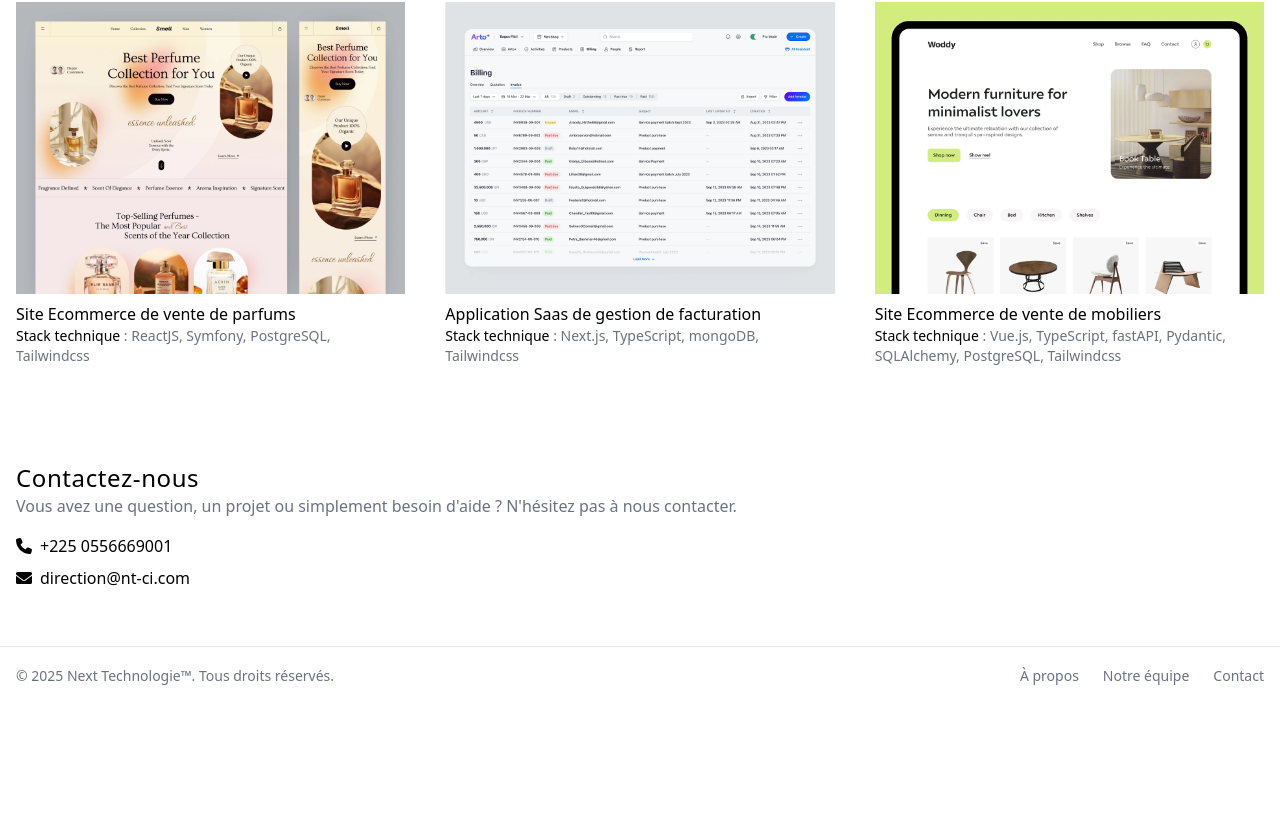
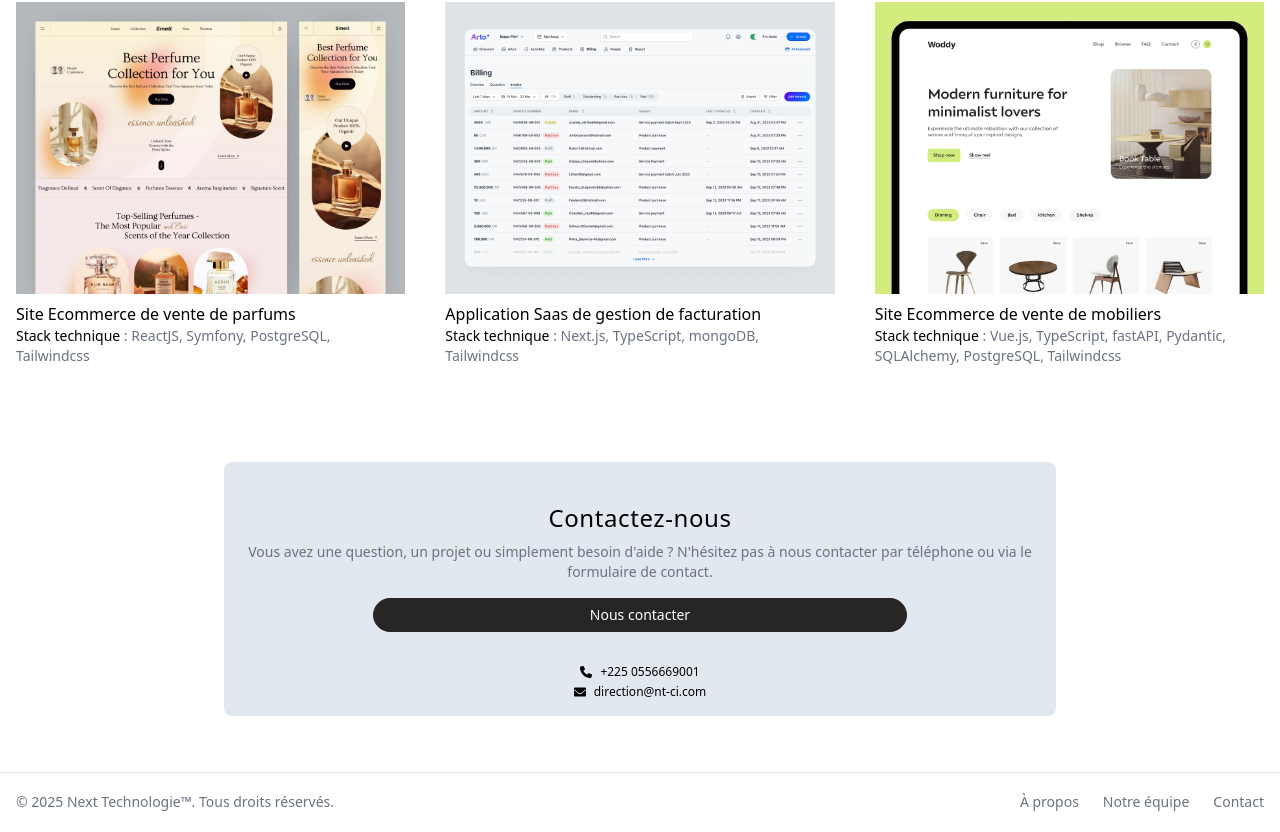
Before and after one commit to DaniOmer/next-technologie, a React (Vite) app: page / in a window 1280 px wide. Shown: the part 1801-2633 px from the top of the page. Before the commit the page ends 2507 px from the top, so only its background shows below. Built offline with nearby package versions, Linux system fonts and the light colour scheme.

Commit message:
Added contact section to expertises page

```diff
--- /dev/null
+++ b/src/components/CallTo.jsx
@@ -0,0 +1,5 @@
+function CallTo({ phone, children }) {
+  return <a href={`tel:${phone}`}>{children}</a>;
+}
+
+export default CallTo;
--- a/src/components/ContactUs.jsx
+++ b/src/components/ContactUs.jsx
@@ -1,24 +1,40 @@
 import { FaPhone } from "react-icons/fa6";
 import { FaEnvelope } from "react-icons/fa";
+import CallTo from "./CallTo";
+import MailTo from "./MailTo";
 
-function ContactUs() {
+function ContactUs({ setIsOpen }) {
   return (
     <section>
-      <div className="max-w-screen-xl mx-auto">
-        <h2 className="text-2xl tracking-wide">Contactez-nous</h2>
-        <p className="text-base text-gray-500">
+      <div className="px-4 w-full md:w-2/3  mx-auto pt-10 pb-4 mg:pb-10 text-center bg-slate-200 rounded-lg">
+        <h2 className="text-2xl tracking-wide mb-2">Contactez-nous</h2>
+        <p className="text-sm text-gray-500">
           Vous avez une question, un projet ou simplement besoin d'aide ?
-          N'hésitez pas à nous contacter.
+          N'hésitez pas à nous contacter par téléphone ou via le formulaire de
+          contact.
         </p>
-        <div className="flex flex-col gap-2 mt-4">
+        <div className="w-full md:w-2/3 mx-auto my-4 mb-8 flex justify-center items-center gap-2">
+          {/* Bouton de contact */}
+          <button
+            className="flex justify-center items-center border border-primary bg-primary text-white hover:bg-transparent hover:text-black rounded-full text-sm px-2.5 py-1.5 transition-all ease-in-out delay-75 group w-full"
+            onClick={() => setIsOpen(true)}
+          >
+            <span className="block">Nous contacter</span>
+          </button>
+        </div>
+        <div className="flex flex-col justify-center items-center gap-1 mt-4 text-xs">
+          <CallTo phone="+225 0556669001">
             <div className="flex items-center">
               <FaPhone />
               <span className="ml-2">+225 0556669001</span>
             </div>
+          </CallTo>
+          <MailTo mail="direction@nt-ci.com">
             <div className="flex items-center">
               <FaEnvelope />
               <span className="ml-2">direction@nt-ci.com</span>
             </div>
+          </MailTo>
         </div>
       </div>
     </section>
--- a/src/components/Footer.jsx
+++ b/src/components/Footer.jsx
@@ -1,6 +1,11 @@
+import { useState } from "react";
 import { Link } from "react-router-dom";
 
+import ContactFormModal from "./ContactFormModal";
+
 function Footer() {
+  const [isOpen, setIsOpen] = useState(false);
+
   return (
     <footer className="h-[60px] flex justify-center items-center border-t">
       <div className="w-full mx-auto max-w-screen-xl p-4 md:flex md:items-center md:justify-between">
@@ -23,10 +28,14 @@ function Footer() {
             </Link>
           </li>
           <li>
-            <button className="hover:underline">Contact</button>
+            <button className="hover:underline" onClick={() => setIsOpen(true)}>
+              Contact
+            </button>
           </li>
         </ul>
       </div>
+      {/* Modal Contact */}
+      <ContactFormModal isOpen={isOpen} setIsOpen={setIsOpen} />
     </footer>
   );
 }
--- a/src/components/Header.jsx
+++ b/src/components/Header.jsx
@@ -4,8 +4,8 @@ import { IoIosArrowRoundForward } from "react-icons/io";
 import ContactFormModal from "./ContactFormModal";
 
 function Header() {
-  const [isOpen, setIsOpen] = useState(false); // Contrôle de la modal
-  const [isMobileMenuOpen, setIsMobileMenuOpen] = useState(false); // Contrôle du menu mobile
+  const [isOpen, setIsOpen] = useState(false);
+  const [isMobileMenuOpen, setIsMobileMenuOpen] = useState(false);
 
   const toggleMobileMenu = () => {
     setIsMobileMenuOpen((prev) => !prev);
@@ -13,8 +13,8 @@ function Header() {
 
   return (
     <header className="fixed top-0 left-0 right-0 z-50">
-      <nav className="relative bg-white border-gray-200 px-4 lg:px-6 py-2.5 h-[60px] border-b">
-        <div className="flex flex-wrap justify-between items-center mx-auto max-w-screen-xl">
+      <nav className="relative bg-white border-gray-200 px-4 lg:px-6 flex flex-col justify-center h-[60px] border-b">
+        <div className="w-full flex flex-wrap justify-between items-center mx-auto max-w-screen-xl">
           {/* Logo */}
           <Link to="/" className="flex flex-col justify-center items-center">
             <h1 className="text-2xl uppercase m-0">IW Studio</h1>
@@ -22,7 +22,7 @@ function Header() {
           </Link>
 
           {/* Boutons de droite */}
-          <div className="flex items-center lg:order-2">
+          <div className="flex items-center md:order-2">
             {/* Bouton de contact */}
             <button
               className="flex justify-between items-center border border-primary bg-primary text-white hover:bg-transparent hover:text-black rounded-full text-sm px-2.5 py-1.5 transition-all ease-in-out delay-75 group"
@@ -37,7 +37,7 @@ function Header() {
             {/* Bouton pour ouvrir/fermer le menu mobile */}
             <button
               onClick={toggleMobileMenu}
-              className="inline-flex items-center p-2 ml-1 text-sm text-gray-500 rounded-lg lg:hidden hover:bg-gray-100 focus:outline-none focus:ring-2 focus:ring-gray-200"
+              className="inline-flex items-center p-2 ml-1 text-sm text-gray-500 rounded-lg md:hidden hover:bg-gray-100 focus:outline-none focus:ring-2 focus:ring-gray-200"
               aria-controls="mobile-menu-2"
               aria-expanded={isMobileMenuOpen}
             >
@@ -74,10 +74,10 @@ function Header() {
 
           {/* Menu desktop */}
           <div
-            className="hidden justify-between items-center w-full lg:flex lg:w-auto lg:order-1"
+            className="hidden justify-between items-center w-full md:flex md:w-auto md:order-1"
             id="mobile-menu-2"
           >
-            <ul className="flex flex-col mt-4 lg:flex-row lg:space-x-14 lg:mt-0">
+            <ul className="flex mt-4 flex-row lg:space-x-14 lg:mt-0">
               <li>
                 <NavLink
                   to="/"
@@ -104,11 +104,12 @@ function Header() {
               </li>
             </ul>
           </div>
+
           {/* Menu mobile */}
           <div
             className={`${
               isMobileMenuOpen ? "translate-x-0" : "translate-x-full"
-            } lg:hidden absolute top-[60px] left-0 right-0 flex flex-col justify-start items-center w-full h-[300px] overflow-y-auto transition-transform ease-in duration-300 bg-gray-200`}
+            } md:hidden absolute top-[60px] left-0 right-0 flex flex-col justify-start items-center w-full h-[300px] overflow-y-auto transition-transform ease-in duration-300 bg-gray-200`}
             id="mobile-menu-2"
           >
             <ul className="flex flex-col space-y-10 mt-4 justify-center items-center w-full">
--- /dev/null
+++ b/src/components/MailTo.jsx
@@ -0,0 +1,5 @@
+function MailTo({ mail, children }) {
+  return <a href={`mailto:${mail}`}>{children}</a>;
+}
+
+export default MailTo;
--- a/src/pages/Expertises.jsx
+++ b/src/pages/Expertises.jsx
@@ -1,3 +1,5 @@
+import { useState } from "react";
+
 import { CgWebsite } from "react-icons/cg";
 import { MdOutlineShoppingCart } from "react-icons/md";
 import { TbCloudCode } from "react-icons/tb";
@@ -14,13 +16,16 @@ import { TbPalette } from "react-icons/tb";
 import { TbTypography } from "react-icons/tb";
 import { FaLaptopCode } from "react-icons/fa";
 import { ImFilePicture } from "react-icons/im";
-import { TbVideoPlus } from "react-icons/tb";
 import { FaBezierCurve } from "react-icons/fa";
 
 import TextGradient from "../components/TextGradient";
 import ExpertiseCard from "../components/ExpertiseCard";
+import ContactFormModal from "../components/ContactFormModal";
+import ContactUs from "../components/ContactUs";
 
 function Expertises() {
+  const [isOpen, setIsOpen] = useState(false);
+
   return (
     <div className="mt-28 mb-10 lg:mt-32">
       {/* Hero section */}
@@ -189,6 +194,14 @@ function Expertises() {
           </div>
         </div>
       </section>
+
+      {/* Sixth section */}
+      <div className="mt-8 md:mt-24">
+        <ContactUs setIsOpen={setIsOpen} />
+      </div>
+
+      {/* Contact form modal */}
+      <ContactFormModal isOpen={isOpen} setIsOpen={setIsOpen} />
     </div>
   );
 }
--- a/src/pages/Homepage.jsx
+++ b/src/pages/Homepage.jsx
@@ -96,7 +96,7 @@ function Homepage() {
 
       {/* Sixth section */}
       <div className="mt-8 md:mt-24">
-        <ContactUs />
+        <ContactUs setIsOpen={setIsOpen} />
       </div>
 
       {/* Contact form modal */}
```
Lines whose indentation alone changed are shown as unchanged.
